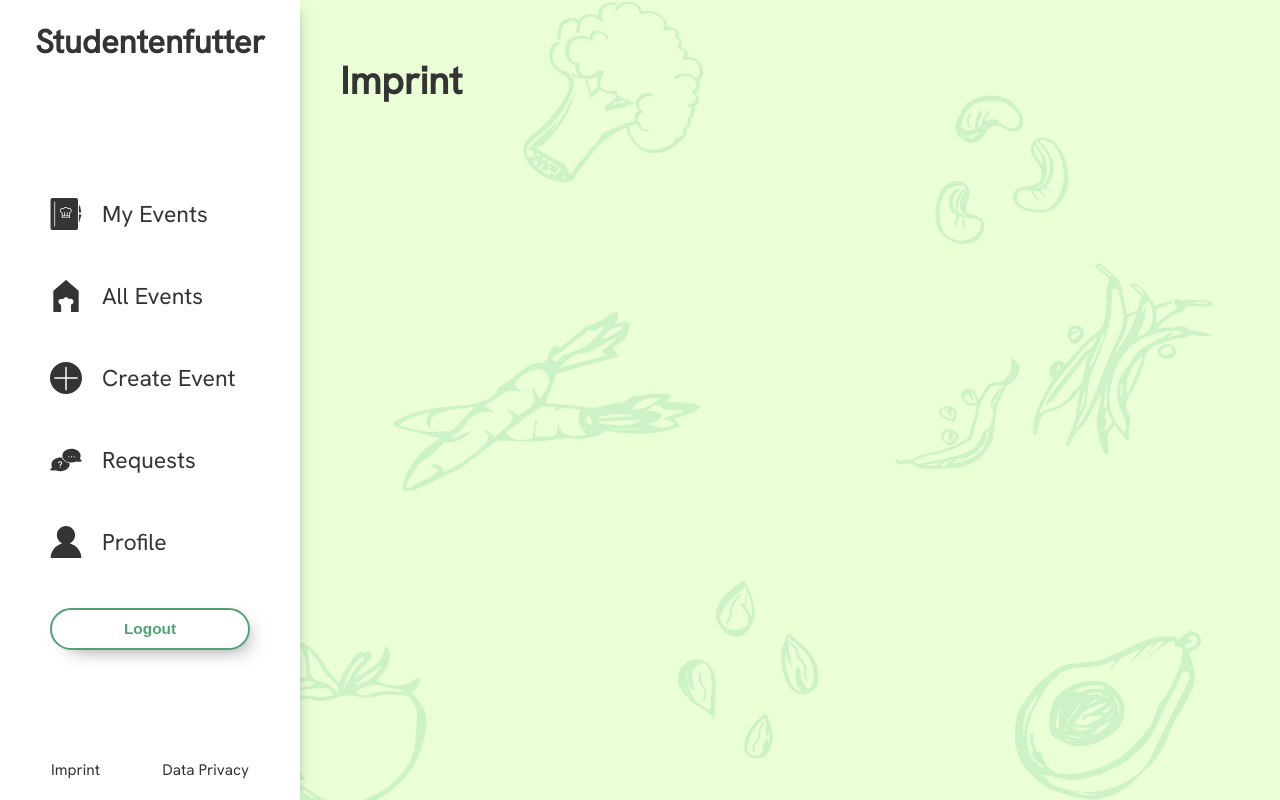
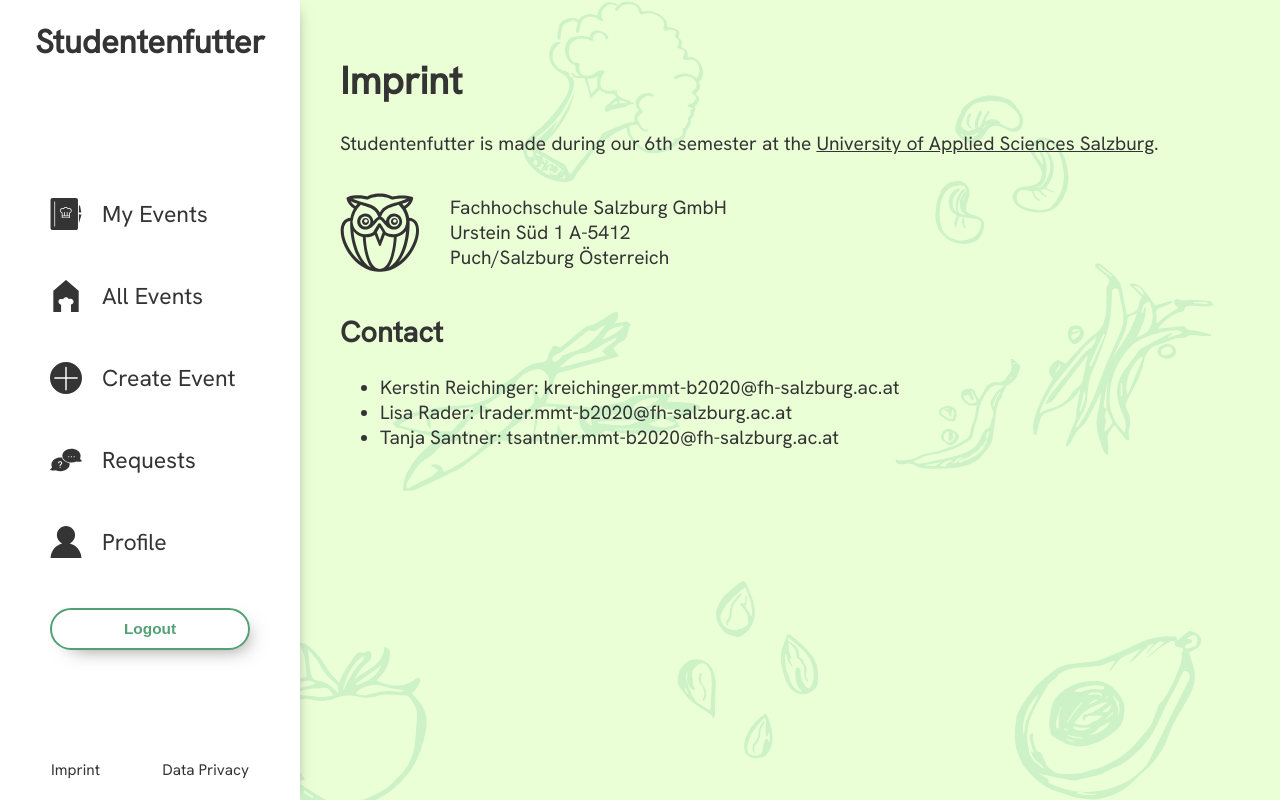
Before and after one commit to bachelor-project-mmp3/mmp3, a Next.js app: page /imprint in a window 1280 px wide. Built offline with nearby package versions, Linux system fonts and the light colour scheme; no server answers.

Commit message:
Add content for imprint #29

```diff
--- a/pages/imprint/index.tsx
+++ b/pages/imprint/index.tsx
@@ -1,14 +1,53 @@
 import React from 'react';
 import Layout from '../../components/Layout';
+import FhsLogo from '../../public/icons/fhs.svg';
+import styled from 'styled-components';
 
 const Imprint = () => {
     return (
         <Layout>
             <div className="page">
                 <h1>Imprint</h1>
+                <p>
+                    Studentenfutter is made during our 6th semester at the{' '}
+                    <a
+                        href="https://www.fh-salzburg.ac.at/"
+                        target="_blank"
+                        rel="noreferrer">
+                        University of Applied Sciences Salzburg
+                    </a>
+                    .
+                </p>
+                <Wrapper>
+                    <StyledLogo />
+                    <p>
+                        Fachhochschule Salzburg GmbH<br></br>
+                        Urstein Süd 1 A-5412<br></br>
+                        Puch/Salzburg Österreich
+                    </p>
+                </Wrapper>
+                <h2>Contact</h2>
+                <ul>
+                    <li>
+                        Kerstin Reichinger:
+                        kreichinger.mmt-b2020@fh-salzburg.ac.at
+                    </li>
+                    <li>Lisa Rader: lrader.mmt-b2020@fh-salzburg.ac.at</li>
+                    <li>Tanja Santner: tsantner.mmt-b2020@fh-salzburg.ac.at</li>
+                </ul>
             </div>
         </Layout>
     );
 };
 
 export default Imprint;
+
+const Wrapper = styled.div`
+    display: flex;
+    flex-direction: row;
+    gap: 30px;
+`;
+
+const StyledLogo = styled(FhsLogo)`
+    width: 80px;
+`;
```
Also changed, not shown: public/icons/fhs.svg (added).
